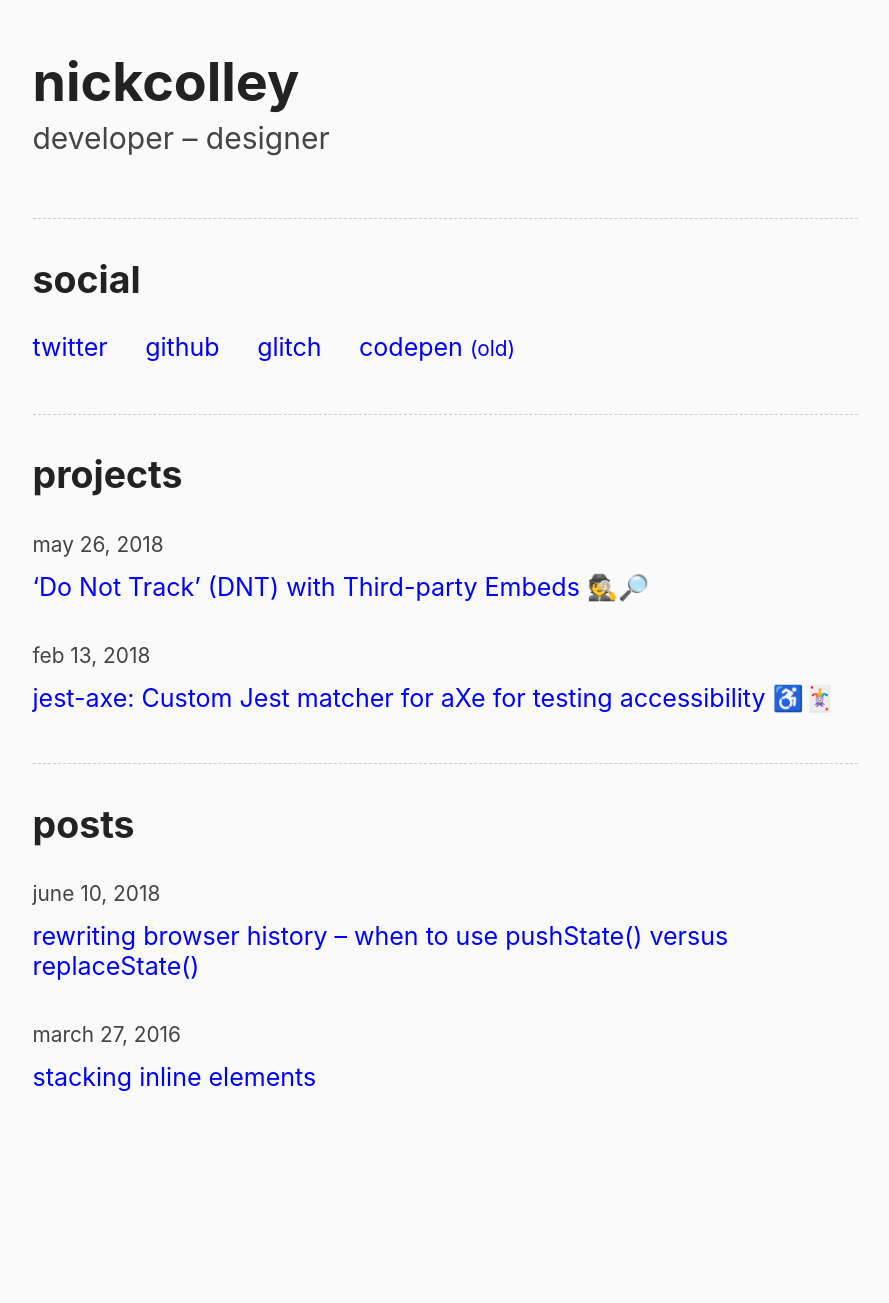
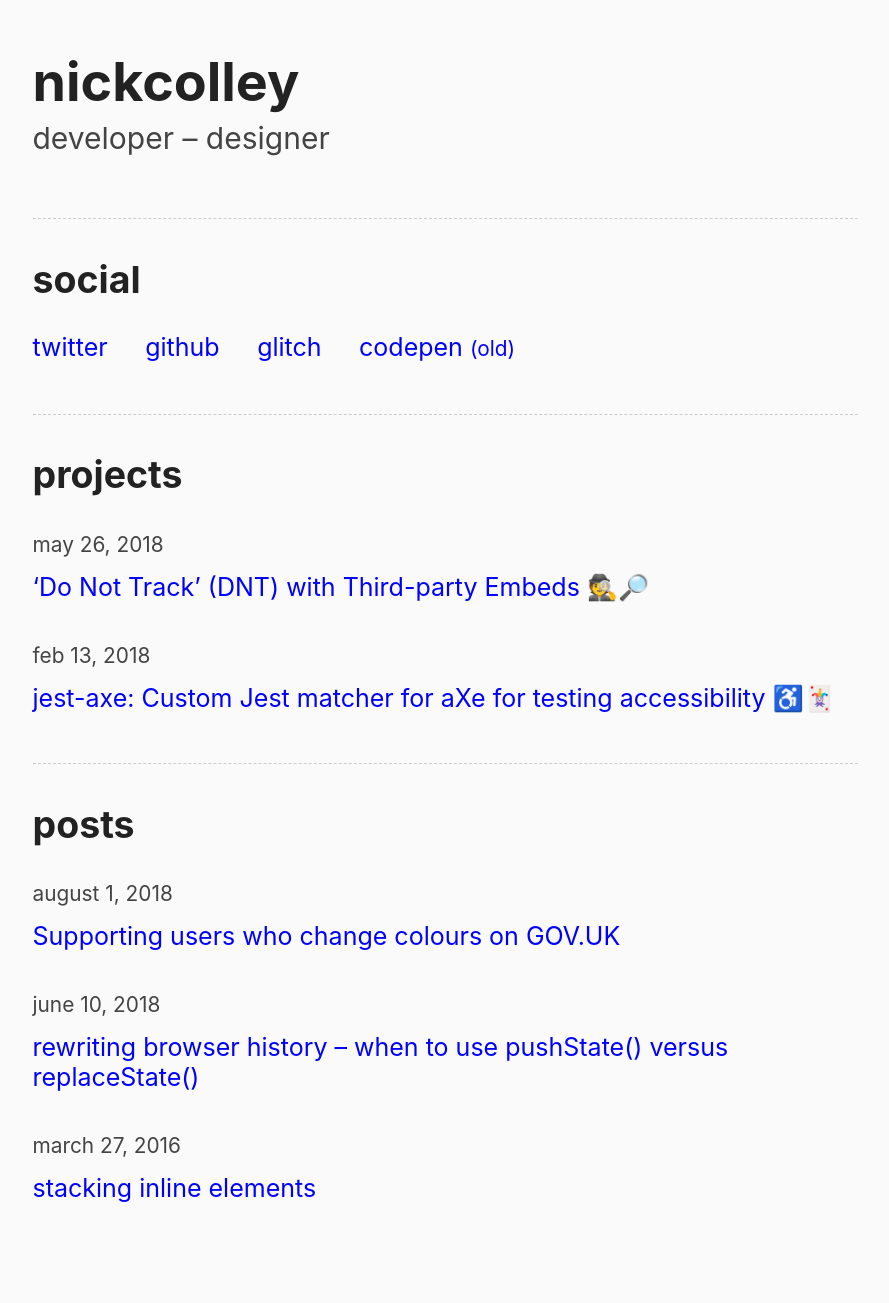
Before and after one commit to NickColley/nickcolley.co.uk, a Jekyll site: the page built from index.md, in a window 1280 px wide. Shown: the whole page, without its empty margins (195-1084 px from the left). Built offline with Jekyll 4.4.1, drawn with Linux system fonts in a browser that asks for light colours; before the commit the page ends 1192 px from its top, so only the background shows below that.

Commit message:
Allow external posts to be included in post list
Uses an approach described in https://www.tjvantoll.com/2017/01/02/listing-external-articles/

```diff
--- a/_layouts/home.html
+++ b/_layouts/home.html
@@ -53,11 +53,15 @@ layout: default
   <h2>posts</h2>
   <ul class="post-list">
     {% for post in site.posts %}
+      {% capture post_url %}{{ post.url | relative_url }}{% endcapture %}
+      {% if post.redirect_url %}
+        {% capture post_url %}{{ post.redirect_url }}{% endcapture %}
+      {% endif %}
       <li class="post-list-item">
         <small class="post-meta">{{ post.date | date: "%B %-d, %Y" | downcase }}</small>
 
         <h3 class="post-list-heading">
-          <a class="post-link" href="{{ post.url | relative_url }}">{{ post.title | escape }}</a>
+          <a class="post-link" href="{{ post_url }}">{{ post.title | escape }}</a>
         </h3>
       </li>
     {% endfor %}
--- /dev/null
+++ b/_layouts/post-external.html
@@ -0,0 +1 @@
+<meta http-equiv="refresh" content="0; url={{ page.redirect_url }}">
--- /dev/null
+++ b/_posts/2018-08-01-supporting-users-who-change-colours-on-gov-uk.md
@@ -0,0 +1,5 @@
+---
+layout: post-external
+redirect_url: https://accessibility.blog.gov.uk/2018/08/01/supporting-users-who-change-colours-on-gov-uk/
+title: Supporting users who change colours on GOV.UK
+---
```
